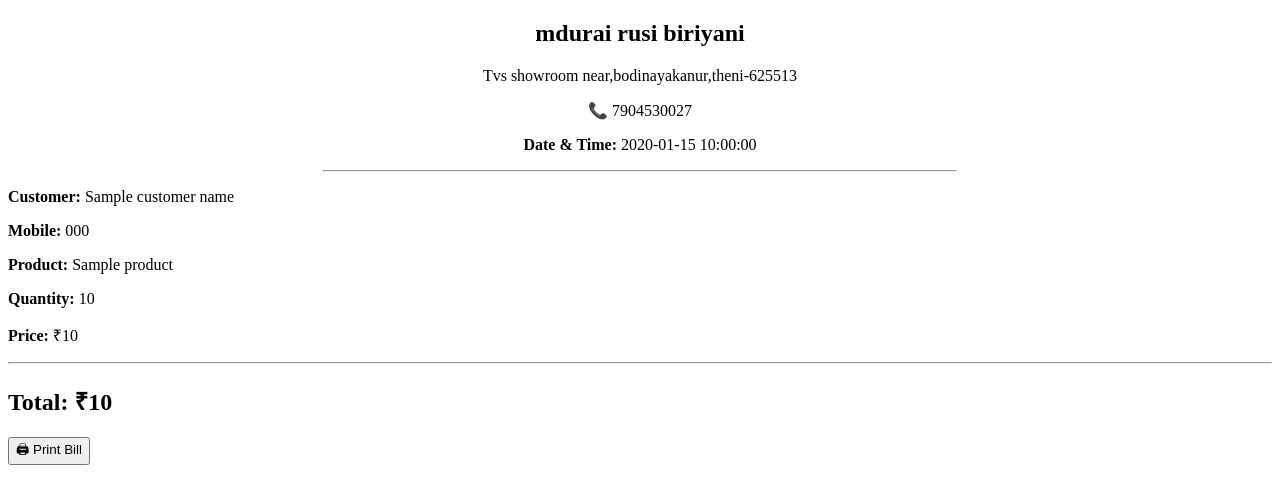
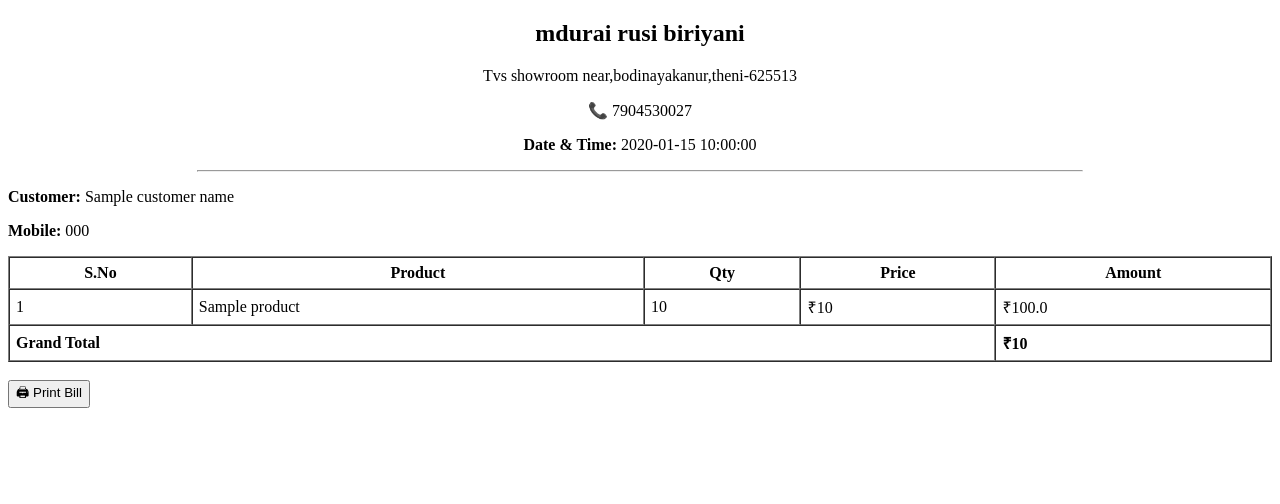
Before and after one commit to aibusiness0630-founder/AI-Billing, a Flask app: template templates/bill.html in a window 1280 px wide. Shown: the top 504 px of the page. Run offline with Flask 3, Linux system fonts and the light colour scheme; the template is opened without the code that fills it: values that come from a table or form of the project are taken from there, most other values are stand-ins (such as "Sample title", 1, 10 or a date in 2020).

Commit message:
Day 15: Added Multiple Products Billing and Professional Bill Format

```diff
--- a/app.py
+++ b/app.py
@@ -26,24 +26,37 @@ class Shop(db.Model):
 @app.route("/", methods=["GET", "POST"])
 def home():
     if request.method == "POST":
+
         customer_name = request.form.get("customer_name")
         mobile = request.form.get("mobile")
-        product = request.form.get("product")
 
-        quantity = int(request.form.get("quantity"))
-        price = float(request.form.get("price"))
-        total = quantity * price
+        products = request.form.getlist("product[]")
+        quantities = request.form.getlist("quantity[]")
+        prices = request.form.getlist("price[]")
 
-        new_bill = Bill(
-            customer_name=customer_name,
-            mobile=mobile,
-            product=product,
-            quantity=quantity,
-            price=price,
-            total=total,
-        )
+        grand_total = 0
 
-        db.session.add(new_bill)
+        for product, quantity, price in zip(products, quantities, prices):
+
+            if product.strip() == "" or quantity.strip() == "" or price.strip() == "":
+                continue
+
+            quantity = int(quantity)
+            price = float(price)
+            total = quantity * price
+            grand_total += total
+
+            new_bill = Bill(
+                customer_name=customer_name,
+                mobile=mobile,
+                product=product,
+                quantity=quantity,
+                price=price,
+                total=total
+            )
+
+            db.session.add(new_bill)
+
         db.session.commit()
 
         shop = Shop.query.first()
@@ -52,14 +65,14 @@ def home():
         return render_template(
             "bill.html",
             shop=shop,
-           customer_name=customer_name,
-           mobile=mobile,
-           product=product,
-           quantity=quantity,
-           price=price,
-           total=total,
-           current_time=current_time
-)
+            customer_name=customer_name,
+            mobile=mobile,
+            products=products,
+            quantities=quantities,
+            prices=prices,
+            grand_total=grand_total,
+            current_time=current_time
+        )
 
     return render_template("index.html")
 @app.route("/history")
--- a/templates/bill.html
+++ b/templates/bill.html
@@ -10,18 +10,38 @@
     <p>{{ shop.address }}</p>
     <p>📞 {{ shop.phone }}</p>
     <p><b>Date & Time:</b> {{ current_time }}</p>
-    <hr width="50%">
+    <hr width="70%">
 </center>
 
 <p><b>Customer:</b> {{ customer_name }}</p>
 <p><b>Mobile:</b> {{ mobile }}</p>
-<p><b>Product:</b> {{ product }}</p>
-<p><b>Quantity:</b> {{ quantity }}</p>
-<p><b>Price:</b> ₹{{ price }}</p>
 
-<hr>
+<table border="1" width="100%" cellspacing="0" cellpadding="6">
+    <tr>
+        <th>S.No</th>
+        <th>Product</th>
+        <th>Qty</th>
+        <th>Price</th>
+        <th>Amount</th>
+    </tr>
 
-<h2>Total: ₹{{ total }}</h2>
+    {% for i in range(products|length) %}
+    <tr>
+        <td>{{ i + 1 }}</td>
+        <td>{{ products[i] }}</td>
+        <td>{{ quantities[i] }}</td>
+        <td>₹{{ prices[i] }}</td>
+        <td>₹{{ quantities[i]|int * prices[i]|float }}</td>
+    </tr>
+    {% endfor %}
+
+    <tr>
+        <td colspan="4"><b>Grand Total</b></td>
+        <td><b>₹{{ grand_total }}</b></td>
+    </tr>
+</table>
+
+<br>
 
 <button onclick="window.print()">🖨 Print Bill</button>
 
```
Also changed, not shown: templates/index.html (+38 -7 lines), instance/billing.db.
